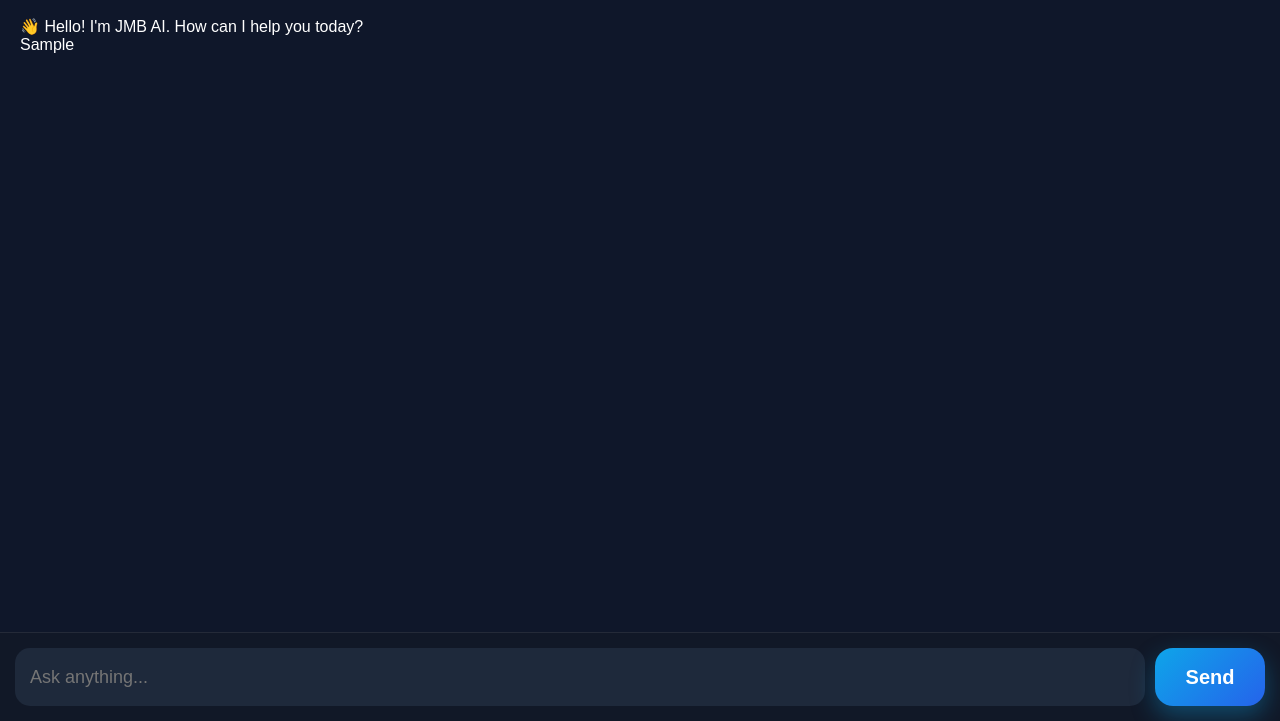
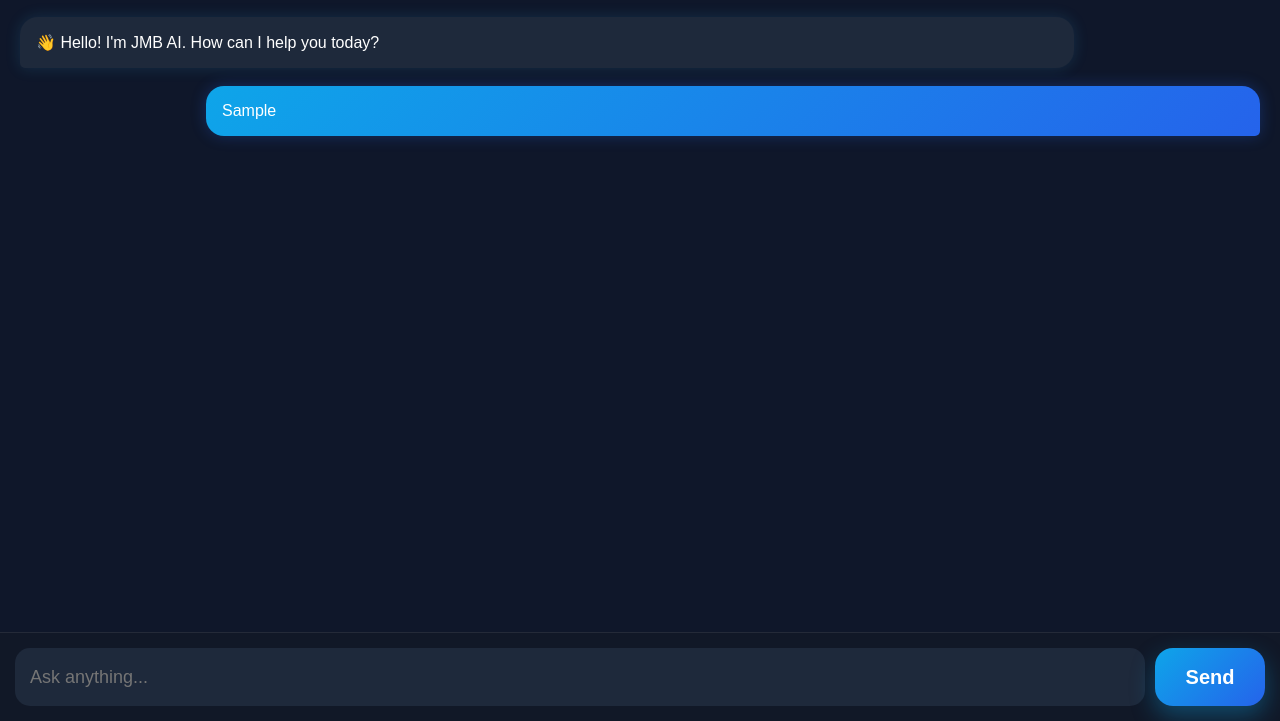
Before and after one commit to JMBYTGAMER/AI, a website: page JMB-AI/pages/chat.html in a window 1280 px wide. Both pictures are taken after typing "Sample" into the empty fields and a click on the button "Send". Shown: the part 79-800 px from the top of the page. Drawn offline with Linux system fonts and the light colour scheme.

Commit message:
Update style.css

```diff
--- a/JMB-AI/css/style.css
+++ b/JMB-AI/css/style.css
@@ -480,3 +480,52 @@ body{
     width:110px;
 
 }
+
+
+/* ===========================
+   Chat Bubbles
+=========================== */
+
+.ai-message{
+
+    background:#1e293b;
+
+    color:white;
+
+    padding:16px;
+
+    border-radius:18px 18px 18px 5px;
+
+    max-width:85%;
+
+    margin-bottom:18px;
+
+    box-shadow:0 0 15px rgba(56,189,248,.15);
+
+    animation:fadeIn .3s;
+
+}
+
+.user-message{
+
+    background:linear-gradient(135deg,#0ea5e9,#2563eb);
+
+    color:white;
+
+    padding:16px;
+
+    border-radius:18px 18px 5px 18px;
+
+    max-width:85%;
+
+    margin-left:auto;
+
+    margin-bottom:18px;
+
+    text-align:left;
+
+    box-shadow:0 0 15px rgba(37,99,235,.3);
+
+    animation:fadeIn .3s;
+
+}
```
